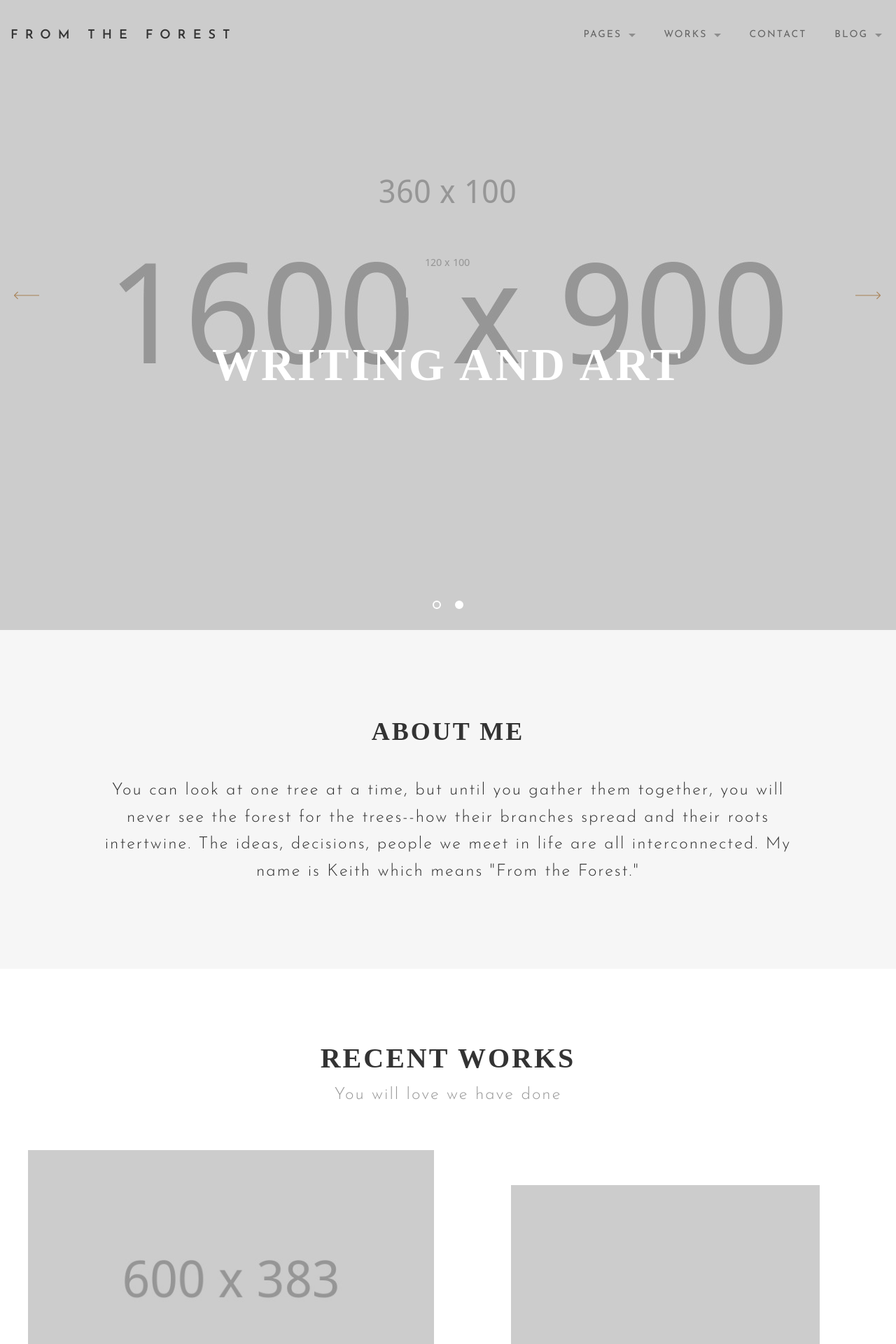
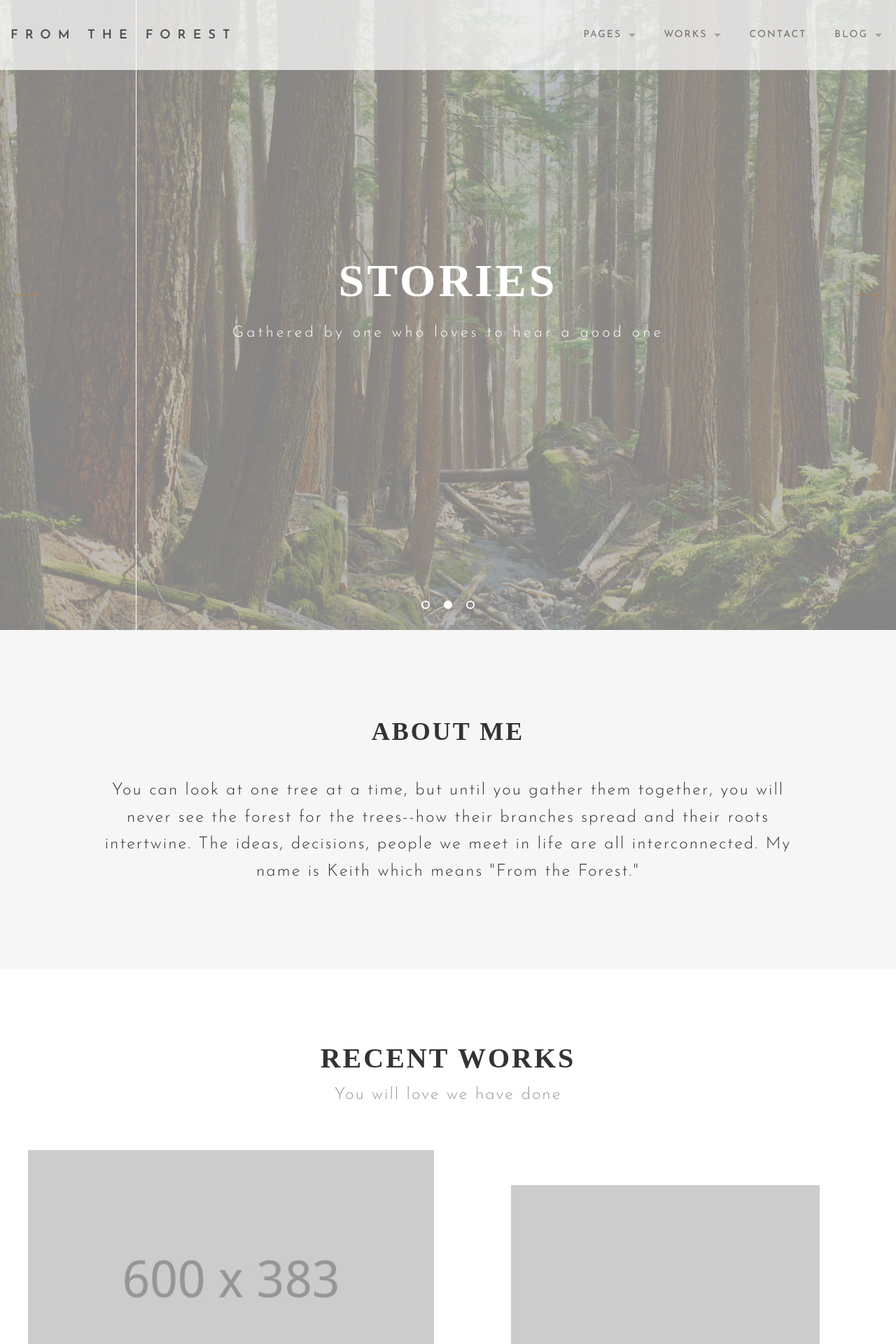
Before and after one commit to kdlippin/klippincott-photography, a Jekyll site: the page built from index.html, in a window 1280 px wide. Shown: the top 1920 px of the page at 70% size. Built offline with Jekyll 4.4.1, drawn with Linux system fonts in a browser that asks for light colours; some web fonts are replaced.

Commit message:
Updates to the entry point

```diff
--- a/css/style.css
+++ b/css/style.css
@@ -356,7 +356,8 @@ body {
   position: absolute;
   z-index: 99; }
   .contain-to-grid .top-bar {
-    background: transparent;
+    background: white;
+    opacity: 0.7;
     max-width: 100%; }
 
 .top-bar-section ul li > a {
--- a/index.html
+++ b/index.html
@@ -3,14 +3,17 @@ layout: default
 section_id: home
 slides:
 - layout: default
-  title: Seeing the forest for the trees
-  tagline: Photography, stories, ideas
-  background: images/@gallery/forest2.jpg
-- layout: alt
-  title: Writing and Art
-  image_top: images/@stock/welcome.png
-  image_bottom: images/@stock/arrows.png
-  background: images/@stock/slide-full-6.jpg
+  title: Photography
+  tagline: The World Seen From a Photographer Eye
+  background: images/@gallery/forest3.jpg
+- layout: default
+  title: Stories
+  tagline: Gathered by one who loves to hear a good one
+  background: images/@gallery/forest3.jpg
+- layout: default
+  title: Ideas
+  tagline: Found at the intersections of life
+  background: images/@gallery/forest3.jpg
 works_left:
 - title: Cooco fashion
   link_to: portfolio-item.html
```
Also changed, not shown: images/@gallery/vantage_gray.jpg (added).
